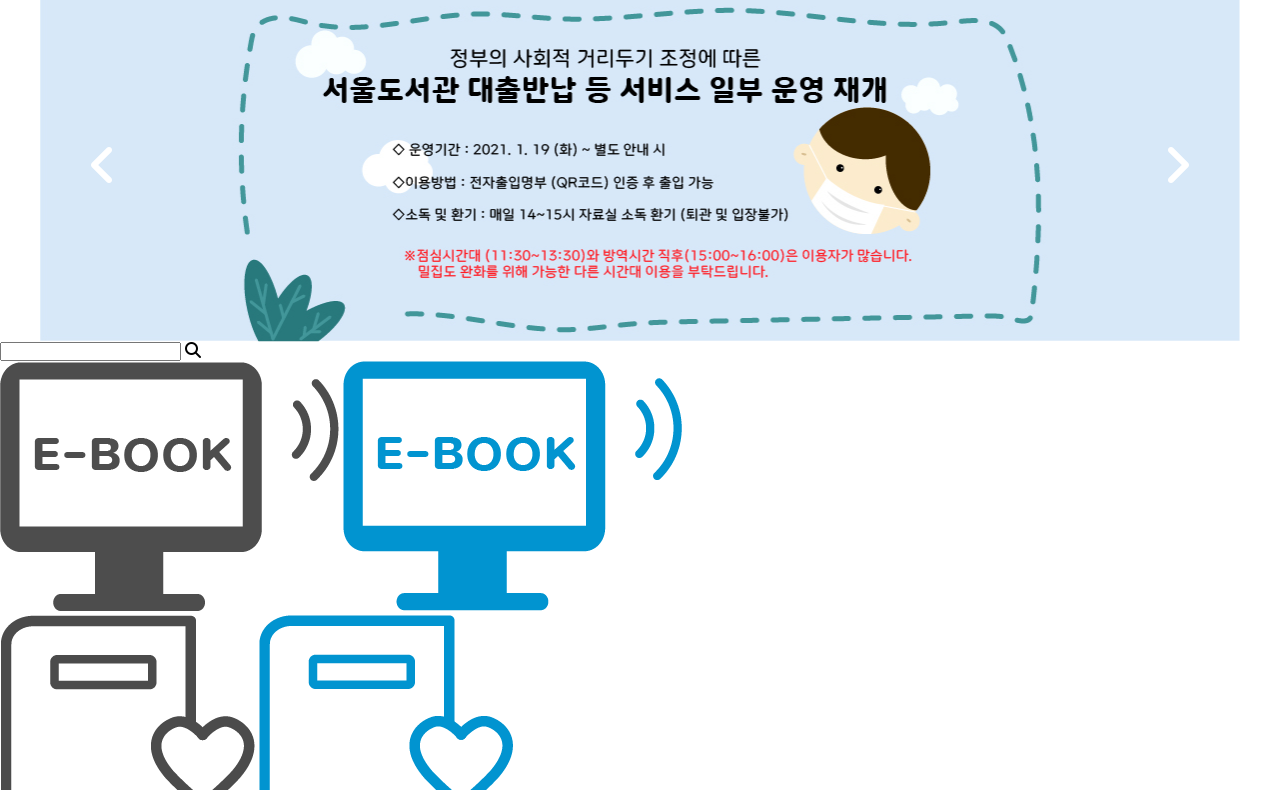
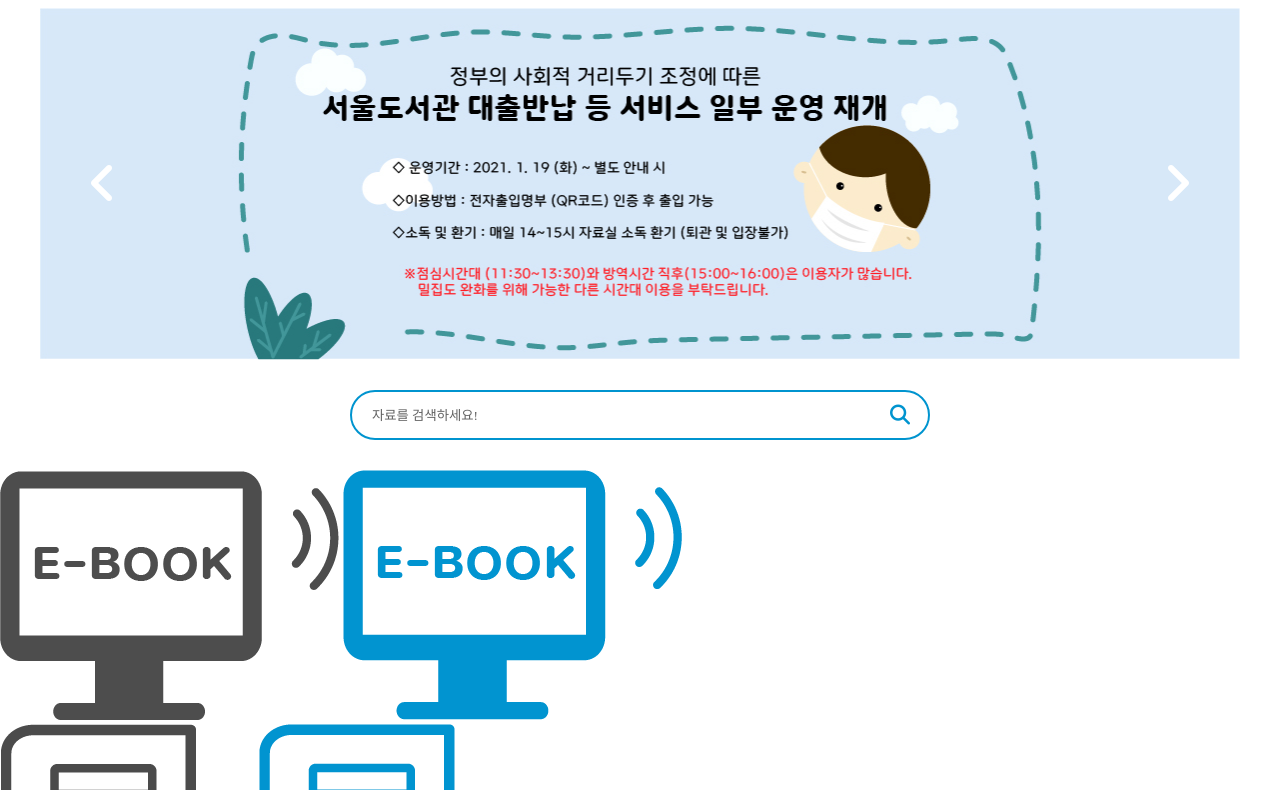
Before and after one commit to ziynii/project__seoul-library_renewal, a plain HTML site: page index.html in a window 1280 px wide. Shown: the part 151-941 px from the top of the page. Drawn offline with Linux system fonts and the light colour scheme; a web font is replaced by a local one.

Commit message:
CSS: Search bar

```diff
--- a/index.html
+++ b/index.html
@@ -176,9 +176,9 @@
     </section>
 
     <!-- Search bar -->
-    <div class="mainSearch">
+    <div class="main__search">
       <form action="search">
-        <input type="text" />
+        <input type="text" value="자료를 검색하세요!" class="searchbar"/>
         <i class="fas fa-search"></i>
       </form>
     </div>
--- a/style.css
+++ b/style.css
@@ -25,8 +25,8 @@
   --font-large: 48px;
   --font-medium: 28px;
   --font-regular: 18px;
-  --font-small: 16px;
-  --font-micro: 14px;
+  --font-small: 14px;
+  --font-micro: 12px;
 
   /* size */
 
@@ -62,7 +62,8 @@ button {
 p,
 a,
 li,
-span {
+span,
+input {
   font-family: 'NanumSquareRound';
 }
 
@@ -91,6 +92,7 @@ span {
   align-items: center;
   justify-content: space-between;
   padding: 0 30px;
+	margin-bottom: 20px;
 }
 
 .navbar__logo {
@@ -143,7 +145,6 @@ span {
 /* Main slide */
 .main__slide {
 	width: 1200px;
-	margin-top: 40px;
 	position: relative;
 	margin: auto;
 }
@@ -186,3 +187,30 @@ span {
 .slide__next:hover {
 	color: var(--color-blue);
 }
+
+/* Search bar */
+.main__search {
+	padding: 30px;
+	width: 50%;
+	margin: auto;
+	position: relative;
+}
+
+.main__search .searchbar {
+	width: 100%;
+	height: 50px;
+	padding: 20px;
+	border-radius: 30px;
+	border: 2px solid var(--color-main);
+	outline: none;
+	color: var(--color-grey);
+}
+
+.main__search .fa-search {
+	position: absolute;
+	right: 50px;
+	top: 50%;
+	transform: translateY(-50%);
+	font-size: 20px;
+	color: var(--color-main);
+}
```
